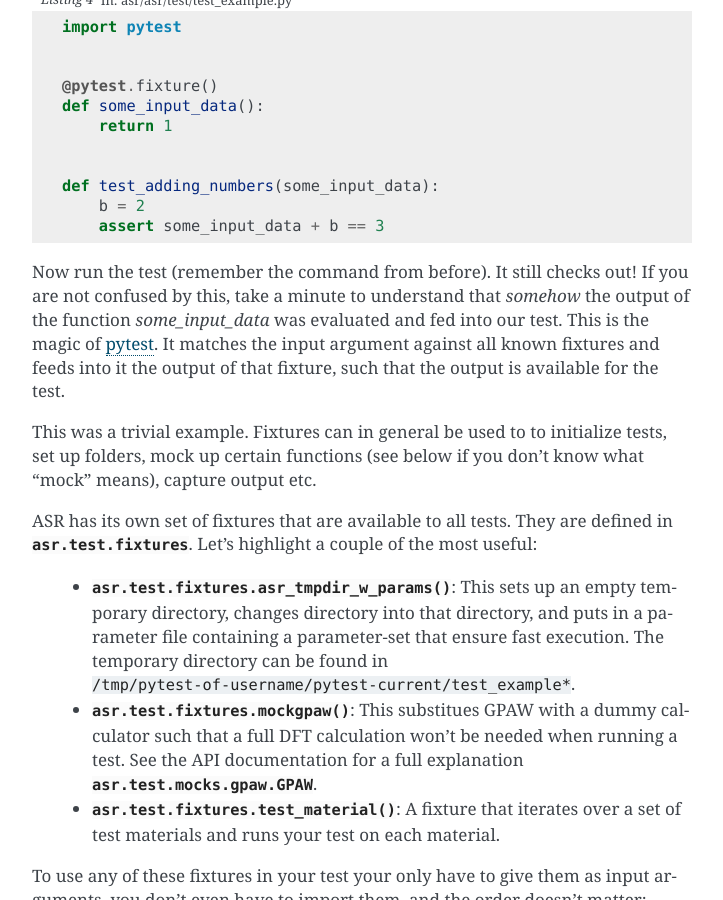
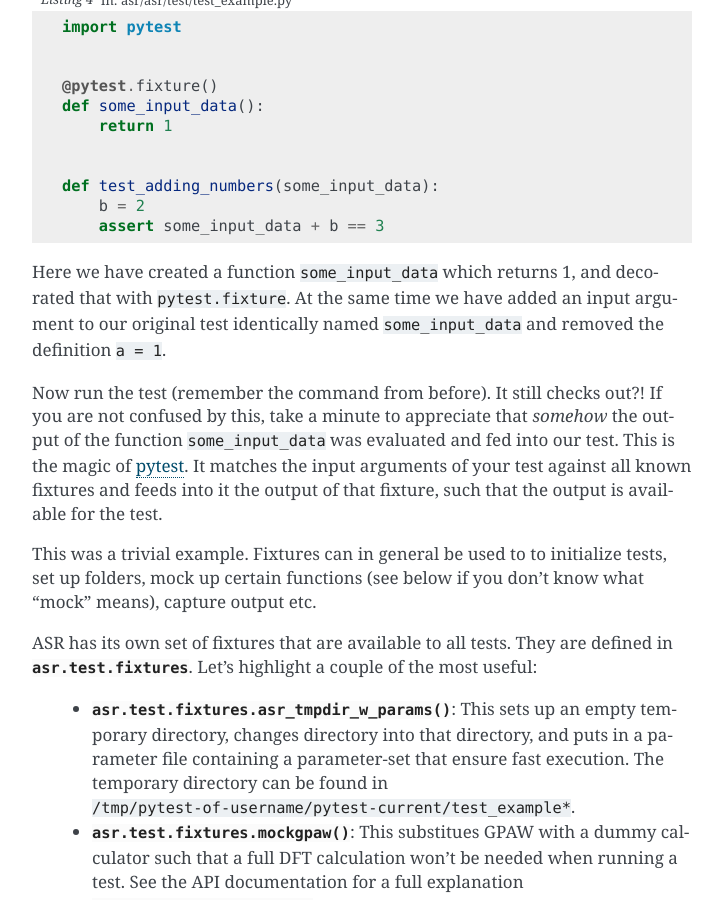
Before and after one commit to dijasila/Atomic-Simulation-Recipees, a Sphinx documentation site: the page built from docs/src/tutorials/intro-to-testing.rst, in a window 1280 px wide and 900 px high, scrolled down 1781 px. Shown: the whole window, without its empty margins (388-1111 px from the left). Built offline with Sphinx 7.4.7, drawn with Linux system fonts in a browser that asks for light colours; some of the changed text lies outside the part shown.

Commit message:
Update docs

```diff
--- a/docs/src/tutorials/intro-to-testing.rst
+++ b/docs/src/tutorials/intro-to-testing.rst
@@ -97,12 +97,19 @@ Let's extend the previous example with the following
        b = 2
        assert some_input_data + b == 3
 
+
+Here we have created a function ``some_input_data`` which returns 1,
+and decorated that with ``pytest.fixture``. At the same time we have
+added an input argument to our original test identically named
+``some_input_data`` and removed the definition ``a = 1``.
+
 Now run the test (remember the command from before). It still checks
-out! If you are not confused by this, take a minute to understand that
-`somehow` the output of the function `some_input_data` was evaluated
-and fed into our test. This is the magic of pytest_. It matches the
-input argument against all known fixtures and feeds into it the output
-of that fixture, such that the output is available for the test.
+out?! If you are not confused by this, take a minute to appreciate
+that *somehow* the output of the function ``some_input_data`` was
+evaluated and fed into our test. This is the magic of pytest_. It
+matches the input arguments of your test against all known fixtures
+and feeds into it the output of that fixture, such that the output is
+available for the test.
 
 This was a trivial example. Fixtures can in general be used to to
 initialize tests, set up folders, mock up certain functions (see below
@@ -423,7 +430,7 @@ Hopefully you will now be capable of writing and running tests for
 your recipe. If you want more examples of tests we suggest looking at
 the existing tests in ``asr/test/test_*.py``. Additionally you can
 take a look at the API documentation of the test sub-package :ref:`api
-test`.
+test` or you can take a look at the documentation of pytest_ itself.
 
 .. _pytest: https://docs.pytest.org/en/latest/
 .. _tox: https://tox.readthedocs.io/en/latest/
```
Also changed, not shown: 1 other file.
